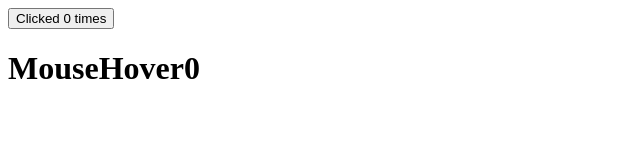
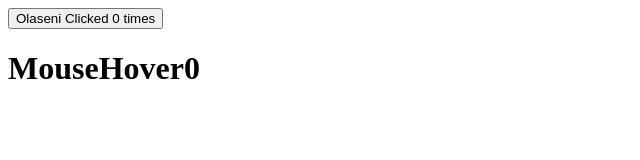
Before and after one commit to Ajdev11/hooks, a React (Create React App) app: page / in a window 1280 px wide. Shown: the top 160 px of the page, without its empty margins (0-640 px from the left). Built offline with nearby package versions, Linux system fonts and the light colour scheme.

Commit message:
the spread ... operator is used to extend the props

```diff
--- a/src/App.js
+++ b/src/App.js
@@ -6,7 +6,7 @@ class App extends Component {
   render() {
     return (
       <>
-        <ClickCounter />
+        <ClickCounter name="Olaseni"/>
         <MouseHover />
       </>
     );
--- a/src/Components/withCounter.jsx
+++ b/src/Components/withCounter.jsx
@@ -18,7 +18,7 @@ const withCounter = WrappedComponent => {
     render() {
       return (
         <>
-          <WrappedComponent count={this.state.count} IncrementClick={this.IncrementClick} />
+          <WrappedComponent count={this.state.count} IncrementClick={this.IncrementClick} {...this.props}/>
         </>
       );
     }
--- a/src/clickCounter.jsx
+++ b/src/clickCounter.jsx
@@ -7,7 +7,7 @@ class ClickCounter extends Component {
     return (
       <div>
         <button onClick={IncrementClick}>
-          Clicked {count} times
+         {this.props.name} Clicked {count} times
         </button>
       </div>
     );
```
